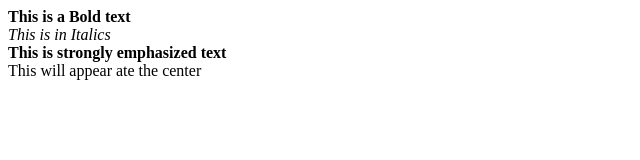
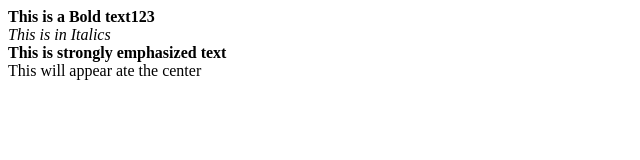
Before and after one commit to Neerajah/Advanced2Javascript, a plain HTML site: page index.html in a window 1280 px wide. Shown: the full height of the page, 0-640 px from the left. Drawn offline with Linux system fonts and the light colour scheme.

Commit message:
index updated
updated

```diff
--- a/index.html
+++ b/index.html
@@ -7,7 +7,7 @@
     <title>Font style</title>
 </head>
 <body>
-    <b>This is a Bold text</b><br/>
+    <b>This is a Bold text123</b><br/>
     <i>This is in Italics</i><br/>
     <strong>This is strongly emphasized text</strong><br/>
     <centre>This will appear ate the center</centre>
```
